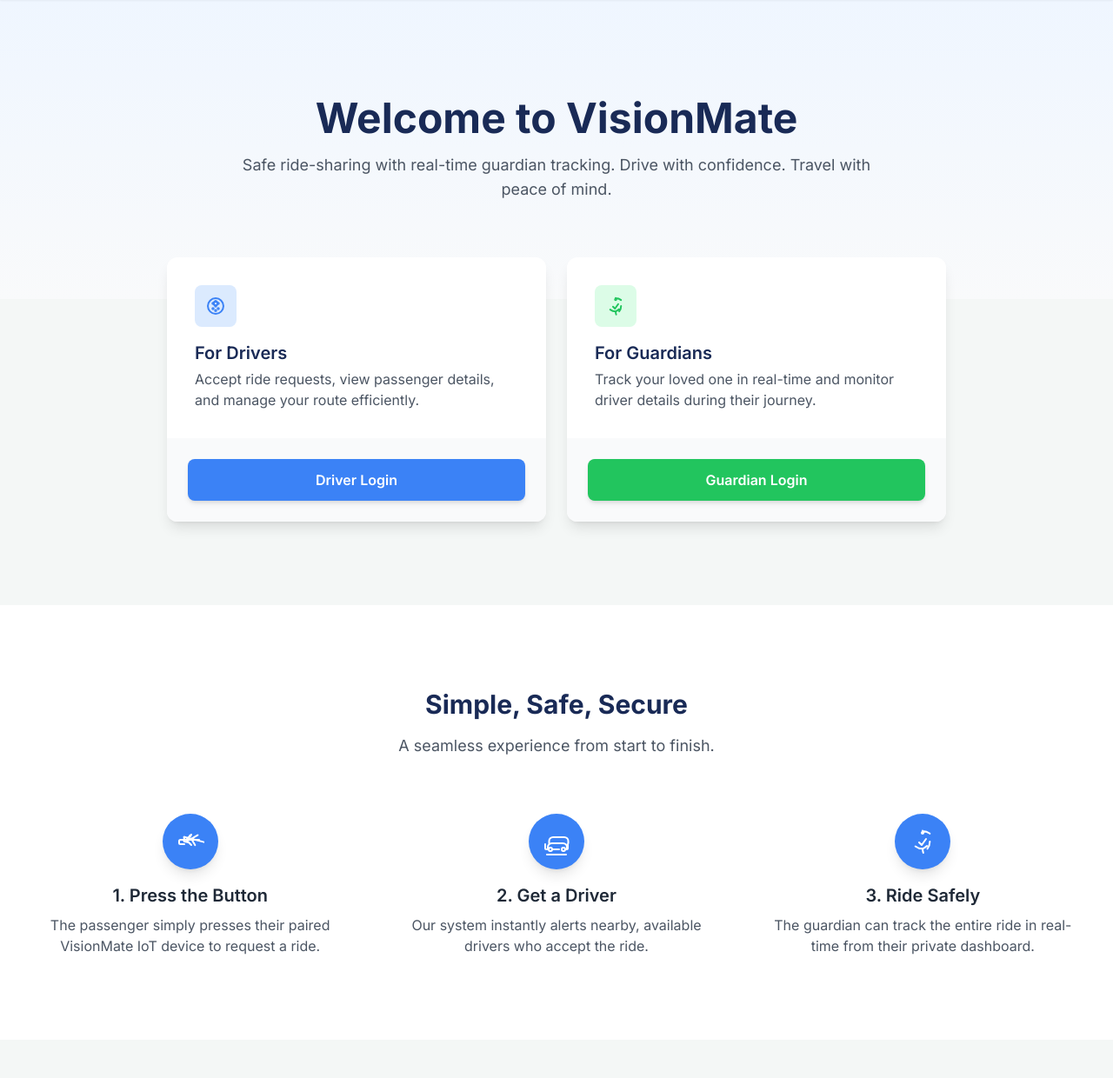
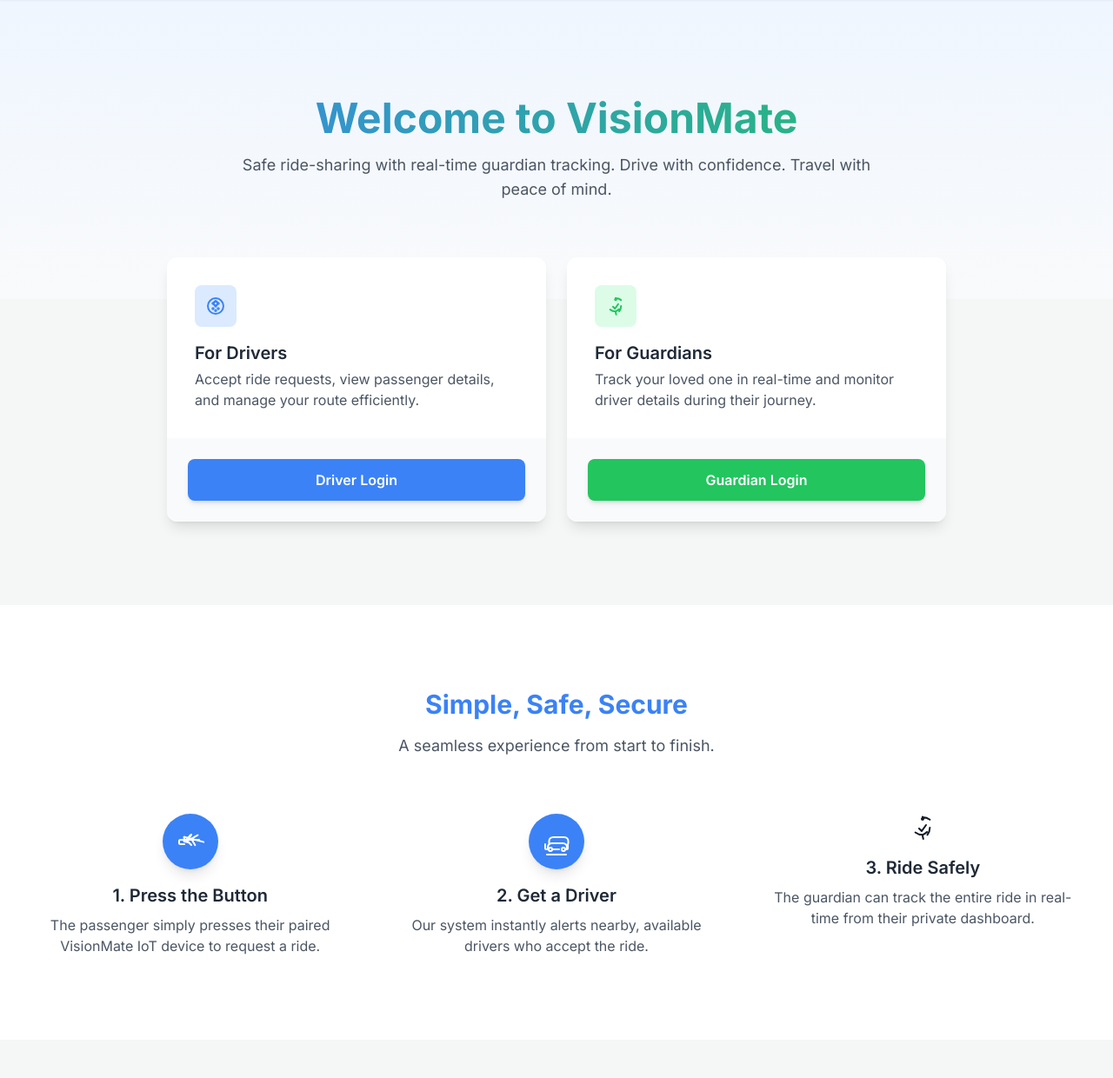
Before and after one commit to SubhojeetDey/frontendVisionMate, a Django app: page / in a window 1280 px wide. Shown: the part 64-1304 px from the top of the page at 87% size. Run offline with Django 5.2, Linux system fonts and the light colour scheme; some libraries are stand-ins or nearby versions.

Commit message:
homepage beautify 2

```diff
--- a/main/templates/main/home.html
+++ b/main/templates/main/home.html
@@ -50,10 +50,12 @@
     <!-- TWEAK: Added subtle gradient background -->
     <div class="bg-gradient-to-b from-blue-50 to-gray-50">
         <div class="max-w-7xl mx-auto py-20 px-4 sm:px-6 lg:py-28 lg:px-8 text-center">
-            <!-- TWEAK: Added animation class -->
-            <h1 class="text-4xl font-extrabold text-vm-navy sm:text-5xl animate-fade-in-down">
+
+            <!-- TWEAK: Added text gradient for premium feel -->
+            <h1 class="text-4xl font-extrabold sm:text-5xl animate-fade-in-down bg-gradient-to-r from-vm-blue to-vm-green bg-clip-text text-transparent">
                 Welcome to VisionMate
             </h1>
+
             <!-- TWEAK: Added animation class -->
             <p class="mt-4 max-w-3xl mx-auto text-lg text-gray-600 animate-fade-in-up">
                 Safe ride-sharing with real-time guardian tracking. Drive with confidence. Travel with peace of mind.
@@ -80,7 +82,7 @@
                             <path stroke-linecap="round" stroke-linejoin="round" d="M9 15.75a.75.75 0 100-1.5.75.75 0 000 1.5z" />
                         </svg>
                     </div>
-                    <h3 class="text-xl font-semibold text-vm-navy">For Drivers</h3>
+                    <h3 class="text-xl font-semibold text-gray-800">For Drivers</h3>
                     <p class="mt-1 text-base text-gray-600">
                         Accept ride requests, view passenger details, and manage your route efficiently.
                     </p>
@@ -102,7 +104,7 @@
                             <path stroke-linecap="round" stroke-linejoin="round" d="M9 12.75L11.25 15 15 9.75m-3-7.036A11.956 11.956 0 0112 3c2.37 0 4.54.78 6.24 2.114M15.76 15.76A11.96 11.96 0 0112 18.25c-2.37 0-4.54-.78-6.24-2.114m12.48-3.514A11.953 11.953 0 0118.25 12c0 2.37-.78 4.54-2.114 6.24m-3.514 3.514A11.953 11.953 0 0112 18.25c-2.37 0-4.54-.78-6.24-2.114M12 3.75a.75.75 0 01.75.75v.01a.75.75 0 01-.75.75H12a.75.75 0 01-.75-.75V4.5a.75.75 0 01.75-.75z" />
                         </svg>
                     </div>
-                    <h3 class="text-xl font-semibold text-vm-navy">For Guardians</h3>
+                    <h3 class="text-xl font-semibold text-gray-800">For Guardians</h3>
                     <p class="mt-1 text-base text-gray-600">
                         Track your loved one in real-time and monitor driver details during their journey.
                     </p>
@@ -121,7 +123,8 @@
     <div class="py-24 bg-white mt-24">
         <div class="max-w-7xl mx-auto px-4 sm:px-6 lg:px-8">
             <div class="text-center">
-                <h2 class="text-3xl font-extrabold text-vm-navy">Simple, Safe, Secure</h2>
+                <!-- TWEAK: Added color to heading -->
+                <h2 class="text-3xl font-extrabold text-vm-blue">Simple, Safe, Secure</h2>
                 <p class="mt-4 text-lg text-gray-600">A seamless experience from start to finish.</p>
             </div>
 
@@ -160,7 +163,7 @@
                 <!-- Step 3 -->
                 <div class="flex flex-col items-center">
                     <div class="flex-shrink-0">
-                        <div class="flex items-center justify-center h-16 w-16 rounded-full bg-vm-blue text-white shadow-lg">
+                        <div classs="flex items-center justify-center h-16 w-16 rounded-full bg-vm-blue text-white shadow-lg">
                             <!-- Icon: Shield Check -->
                             <svg class="h-8 w-8" xmlns="http://www.w3.org/2000/svg" fill="none" viewBox="0 0 24 24" stroke-width="1.5" stroke="currentColor">
                                 <path stroke-linecap="round" stroke-linejoin="round" d="M9 12.75L11.25 15 15 9.75m-3-7.036A11.956 11.956 0 0112 3c2.37 0 4.54.78 6.24 2.114M15.76 15.76A11.96 11.96 0 0112 18.25c-2.37 0-4.54-.78-6.24-2.114m12.48-3.514A11.953 11.953 0 0118.25 12c0 2.37-.78 4.54-2.114 6.24m-3.514 3.514A11.953 11.953 0 0112 18.25c-2.37 0-4.54-.78-6.24-2.114M12 3.75a.75.75 0 01.75.75v.01a.75.75 0 01-.75.75H12a.75.75 0 01-.75-.75V4.5a.75.75 0 01.75-.75z" />
```
